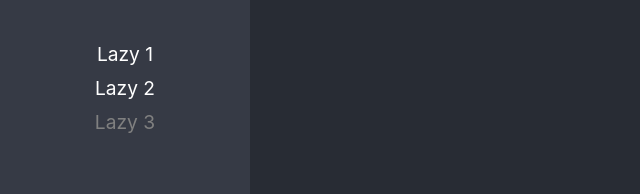
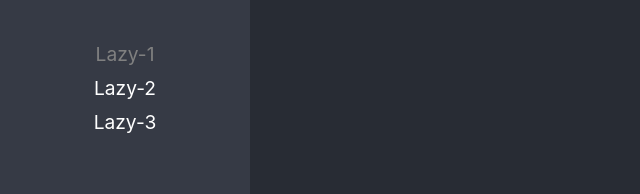
Before and after one commit to jruizsilva/02-react-adv-udemy, a React (Create React App) app: page /lazy-1 in a window 1280 px wide. Before the commit this address led to /lazy3. Shown: the part 155-349 px from the top of the page, without its empty margins (0-640 px from the left). Built offline with nearby package versions, Linux system fonts and the light colour scheme.

Commit message:
chunkName added

```diff
--- a/src/routes/Navigation.tsx
+++ b/src/routes/Navigation.tsx
@@ -1,49 +1,37 @@
+import { Suspense } from 'react'
 import { BrowserRouter, Routes, Route, NavLink, Navigate } from 'react-router-dom'
-import { LazyPage1, LazyPage2, LazyPage3 } from '../01-lazyload/pages'
 import logo from '../logo.svg'
+import { routes } from './routes'
 
 const Navigation = () => {
   return (
+    <Suspense fallback={<h1>Loading</h1>}>
       <BrowserRouter>
         <div className='main-layout'>
           <nav>
             <img src={logo} alt='logo react' />
             <ul>
-            <li>
+              {routes.map(({ to, name }) => (
+                <li key={to}>
                   <NavLink
-                to={'/lazy1'}
+                    to={to}
                     className={({ isActive }) => (isActive ? 'nav-active' : '')}
                   >
-                Lazy 1
+                    {name}
                   </NavLink>
                 </li>
-            <li>
-              <NavLink
-                to={'/lazy2'}
-                className={({ isActive }) => (isActive ? 'nav-active' : '')}
-              >
-                Lazy 2
-              </NavLink>
-            </li>
-            <li>
-              <NavLink
-                to={'/lazy3'}
-                className={({ isActive }) => (isActive ? 'nav-active' : '')}
-              >
-                Lazy 3
-              </NavLink>
-            </li>
+              ))}
             </ul>
           </nav>
           <Routes>
-          <Route path='lazy1' element={<LazyPage1 />} />
-          <Route path='lazy2' element={<LazyPage2 />} />
-          <Route path='lazy3' element={<LazyPage3 />} />
-
-          <Route path='/*' element={<Navigate to='/lazy3' replace />} />
+            {routes.map(({ path, Component }) => (
+              <Route key={path} path={path} element={<Component />} />
+            ))}
+            <Route path='/*' element={<Navigate to={routes[0].to} replace />} />
           </Routes>
         </div>
       </BrowserRouter>
+    </Suspense>
   )
 }
 
--- /dev/null
+++ b/src/routes/routes.ts
@@ -0,0 +1,42 @@
+import { lazy, LazyExoticComponent } from 'react'
+// import { LazyPage1, LazyPage2, LazyPage3 } from '../01-lazyload/pages'
+
+type JSXComponent = () => JSX.Element
+
+interface Route {
+  path: string
+  to: string
+  Component: LazyExoticComponent<JSXComponent> | JSXComponent
+  name: string
+}
+
+const Lazy1 = lazy(
+  () => import(/* webpackChunkName: "LazyPage1" */ '../01-lazyload/pages/LazyPage1')
+)
+const Lazy2 = lazy(
+  () => import(/* webpackChunkName: "LazyPage2" */ '../01-lazyload/pages/LazyPage2')
+)
+const Lazy3 = lazy(
+  () => import(/* webpackChunkName: "LazyPage3" */ '../01-lazyload/pages/LazyPage3')
+)
+
+export const routes: Route[] = [
+  {
+    path: '/lazy-1',
+    to: 'lazy-1',
+    Component: Lazy1,
+    name: 'Lazy-1'
+  },
+  {
+    path: '/lazy-2',
+    to: 'lazy-2',
+    Component: Lazy2,
+    name: 'Lazy-2'
+  },
+  {
+    path: '/lazy-3',
+    to: 'lazy-3',
+    Component: Lazy3,
+    name: 'Lazy-3'
+  }
+]
```
Lines whose indentation alone changed are shown as unchanged.
